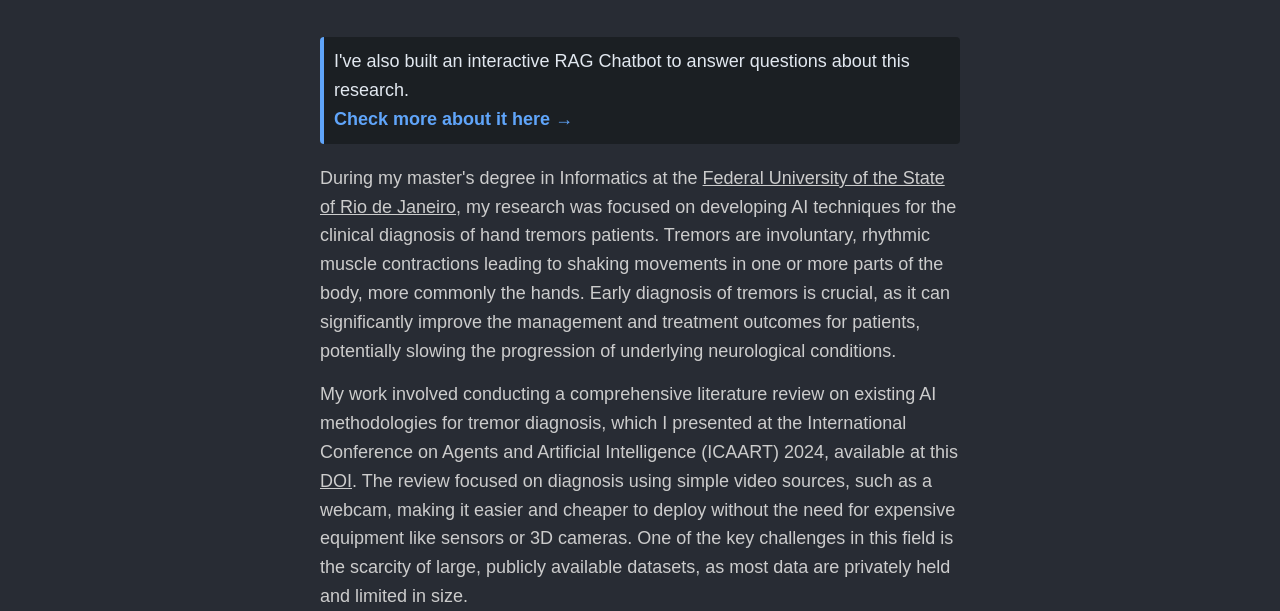
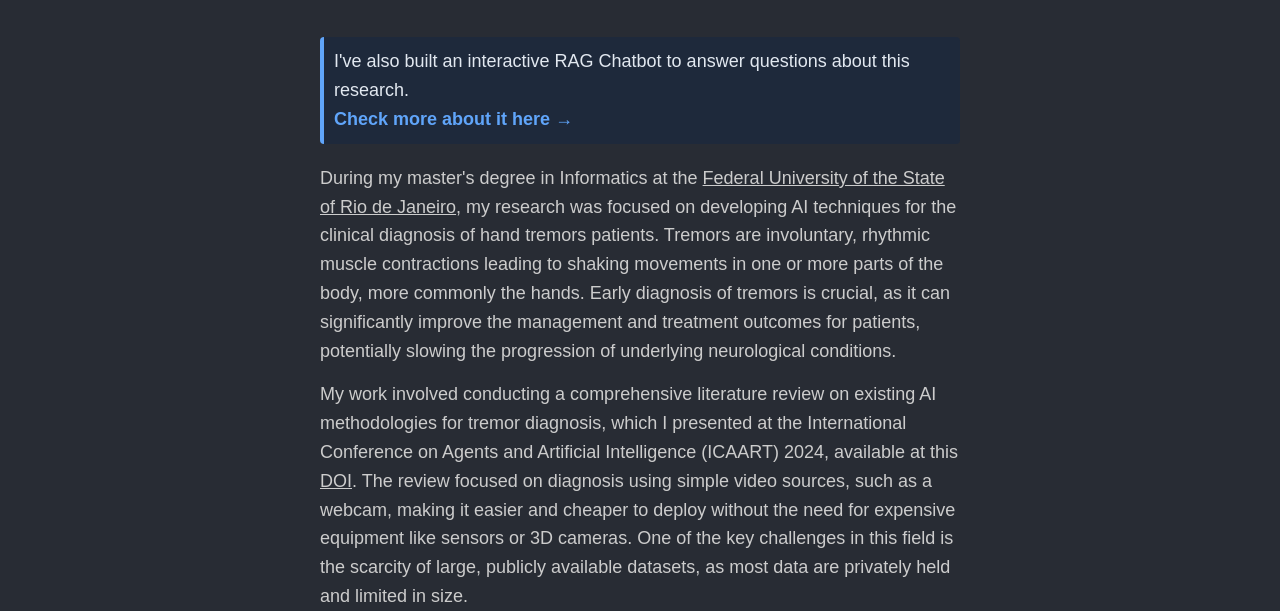
Before and after one commit to e-xf/e-xf.github.io, a plain HTML site: page research.html in a window 1280 px wide. Shown: the part 189-800 px from the top of the page. Drawn offline with Linux system fonts and the light colour scheme.

Commit message:
updating paragraph color

```diff
--- a/research.html
+++ b/research.html
@@ -31,7 +31,7 @@
             <div class="container-experience">
                 <h2 class="research-title">Academic Research</h2>
 
-                <p style="background-color: #1B1F23; padding: 10px; border-left: 4px solid #60a5fa; border-radius: 4px; color: #e2e8f0;">
+                <p style="background-color: #1e293b; padding: 10px; border-left: 4px solid #60a5fa; border-radius: 4px; color: #e2e8f0;">
                 I've also built an interactive RAG Chatbot to answer questions about this research.
                 <br>
                 <a href="./projects/chatbot/index.html" style="font-weight: bold; color: #60a5fa; text-decoration: none;">Check more about it here →</a>
```
